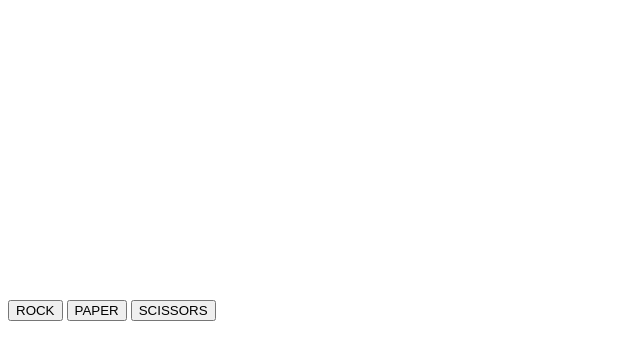
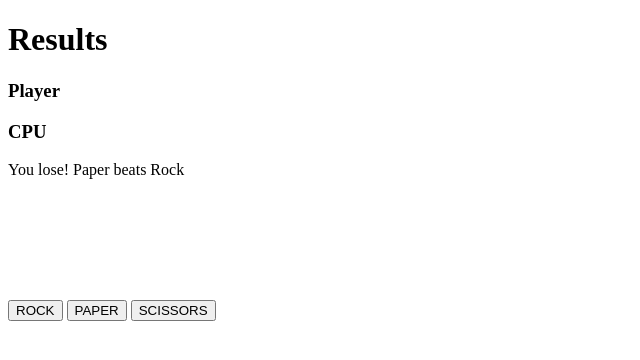
Before and after one commit to Blakedav208/odin-rock-paper-scissors, a plain HTML site: page index.html in a window 1280 px wide. Both pictures are taken after a click on the button "ROCK". Shown: the whole page, without its empty margins (0-640 px from the left). Drawn offline with Linux system fonts and the light colour scheme.

Commit message:
added dom methods to the buttons with JS

```diff
--- a/index.html
+++ b/index.html
@@ -13,15 +13,41 @@
         <button class= "scissors">SCISSORS</button>
     </div>
 
+    <div class= "displayResults">
+        <h1>Results</h1>
+        <h3>Player</h3>
+        <h3>CPU</h3>
+    </div>
+
     <script>
+        const div = document.querySelector('.displayResults');
+        const paragraph = document.createElement('p');
+
         const rockBtn = document.querySelector('.rock');
         rockBtn.addEventListener('click', (e) => {
-            let playerSelection = "rock";
-            return playerSelection;
+            let playerSelection = "rock"
+            let computerSelection = computerPlay();
+            paragraph.textContent =  playRound(playerSelection, computerSelection);
+            div.appendChild(paragraph);
         });
 
         const paperBtn = document.querySelector('.paper');
+        paperBtn.addEventListener('click', (e) => {
+            let playerSelection = "paper"
+            let computerSelection = computerPlay();
+            paragraph.textContent =  playRound(playerSelection, computerSelection);
+            div.appendChild(paragraph);
+        });
+
         const scissorsBtn = document.querySelector('.scissors');
+        scissorsBtn.addEventListener('click', (e) => {
+            let playerSelection = "scissors"
+            let computerSelection = computerPlay();
+            paragraph.textContent =  playRound(playerSelection, computerSelection);
+            div.appendChild(paragraph);
+        });
+
+
 
         function computerPlay() {
             let random = Math.floor(Math.random() * Math.floor(3));
```
